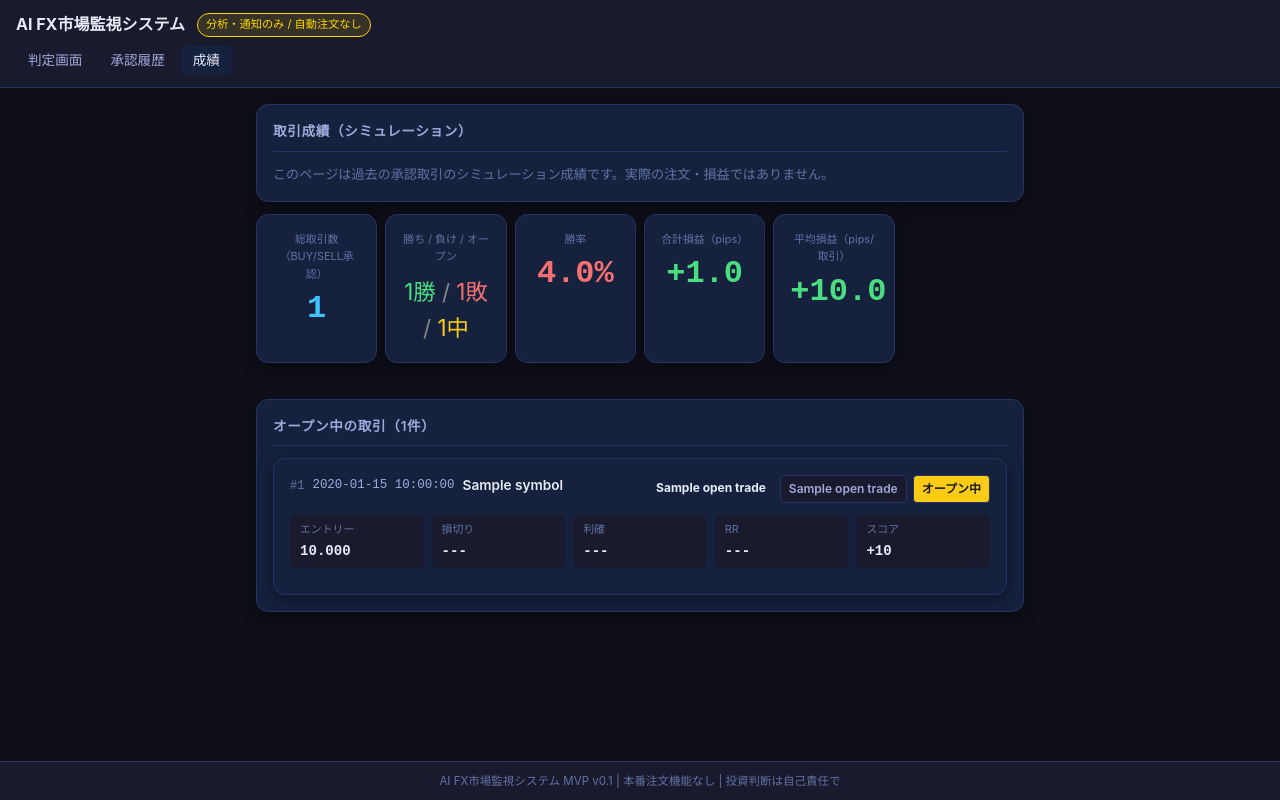
After one commit to nn-prog-ui/-, a FastAPI app: template ai-fx-monitor/app/web/templates/performance.html in a window 1280 px wide. The commit adds this page. Run offline with FastAPI, Linux system fonts and the light colour scheme; the template is opened without the code that fills it: most values are stand-ins (such as "Sample title", 1, 10 or a date in 2020).

Commit message:
Phase 10: 承認後の価格追跡・勝率集計機能を追加
- approval_historyにoutcome/exit_price/closed_at/pnl_pips列をマイグレーション追加
- check_and_close_open_trades(): 毎回の分析時にSL/TP到達を自動判定してクローズ
- get_performance_stats(): 勝率・合計pips・平均pips統計を集計
- /performanceルート＋performance.html: 成績レポート画面を追加
- テスト16件追加（106件全パス）

https://claude.ai/code/session_0131zTMRKWDhgiGYkZp7jgpD

```diff
--- a/ai-fx-monitor/app/web/templates/history.html
+++ b/ai-fx-monitor/app/web/templates/history.html
@@ -16,6 +16,7 @@
     <nav class="header-nav">
       <a href="/" class="nav-link">判定画面</a>
       <a href="/history" class="nav-link active">承認履歴</a>
+      <a href="/performance" class="nav-link">成績</a>
     </nav>
   </header>
 
--- a/ai-fx-monitor/app/web/templates/index.html
+++ b/ai-fx-monitor/app/web/templates/index.html
@@ -16,6 +16,7 @@
     <nav class="header-nav">
       <a href="/" class="nav-link active">判定画面</a>
       <a href="/history" class="nav-link">承認履歴</a>
+      <a href="/performance" class="nav-link">成績</a>
     </nav>
   </header>
 
--- /dev/null
+++ b/ai-fx-monitor/app/web/templates/performance.html
@@ -0,0 +1,166 @@
+<!DOCTYPE html>
+<html lang="ja">
+<head>
+  <meta charset="UTF-8">
+  <meta name="viewport" content="width=device-width, initial-scale=1.0">
+  <meta name="theme-color" content="#1a1a2e">
+  <title>AI FX市場監視 - 成績・統計</title>
+  <link rel="stylesheet" href="/static/style.css">
+</head>
+<body>
+  <header class="app-header">
+    <div class="header-content">
+      <h1 class="app-title">AI FX市場監視システム</h1>
+      <span class="safety-badge">分析・通知のみ / 自動注文なし</span>
+    </div>
+    <nav class="header-nav">
+      <a href="/" class="nav-link">判定画面</a>
+      <a href="/history" class="nav-link">承認履歴</a>
+      <a href="/performance" class="nav-link active">成績</a>
+    </nav>
+  </header>
+
+  <main class="main-content">
+
+    <section class="card">
+      <h2 class="card-title">取引成績（シミュレーション）</h2>
+      <p class="history-note">
+        このページは過去の承認取引のシミュレーション成績です。実際の注文・損益ではありません。
+      </p>
+    </section>
+
+    <!-- 統計カード -->
+    <div class="history-grid" style="margin-bottom: 1.5rem;">
+
+      <div class="card" style="text-align: center;">
+        <div class="h-label">総取引数（BUY/SELL承認）</div>
+        <div class="price-value" style="font-size: 2rem;">{{ stats.total_trades }}</div>
+      </div>
+
+      <div class="card" style="text-align: center;">
+        <div class="h-label">勝ち / 負け / オープン</div>
+        <div style="font-size: 1.4rem; margin-top: 0.5rem;">
+          <span style="color: #4ade80;">{{ stats.win_count }}勝</span>
+          <span style="color: #888;"> / </span>
+          <span style="color: #f87171;">{{ stats.loss_count }}敗</span>
+          <span style="color: #888;"> / </span>
+          <span style="color: #facc15;">{{ stats.open_count }}中</span>
+        </div>
+      </div>
+
+      <div class="card" style="text-align: center;">
+        <div class="h-label">勝率</div>
+        <div class="price-value" style="font-size: 2rem;
+          {% if stats.win_rate is not none and stats.win_rate >= 50 %}color: #4ade80;
+          {% elif stats.win_rate is not none %}color: #f87171;
+          {% endif %}">
+          {% if stats.win_rate is not none %}
+            {{ "%.1f"|format(stats.win_rate) }}%
+          {% else %}
+            ---
+          {% endif %}
+        </div>
+        {% if stats.closed_trades > 0 %}
+        <div class="h-label" style="margin-top: 0.25rem;">{{ stats.closed_trades }}件クローズ済み</div>
+        {% endif %}
+      </div>
+
+      <div class="card" style="text-align: center;">
+        <div class="h-label">合計損益（pips）</div>
+        <div class="price-value" style="font-size: 2rem;
+          {% if stats.total_pips > 0 %}color: #4ade80;
+          {% elif stats.total_pips < 0 %}color: #f87171;
+          {% endif %}">
+          {% if stats.total_pips > 0 %}+{% endif %}{{ "%.1f"|format(stats.total_pips) }}
+        </div>
+      </div>
+
+      <div class="card" style="text-align: center;">
+        <div class="h-label">平均損益（pips/取引）</div>
+        <div class="price-value" style="font-size: 2rem;
+          {% if stats.avg_pips is not none and stats.avg_pips > 0 %}color: #4ade80;
+          {% elif stats.avg_pips is not none and stats.avg_pips < 0 %}color: #f87171;
+          {% endif %}">
+          {% if stats.avg_pips is not none %}
+            {% if stats.avg_pips > 0 %}+{% endif %}{{ "%.1f"|format(stats.avg_pips) }}
+          {% else %}
+            ---
+          {% endif %}
+        </div>
+      </div>
+
+    </div>
+
+    <!-- オープン取引テーブル -->
+    <section class="card">
+      <h2 class="card-title">オープン中の取引（{{ open_trades|length }}件）</h2>
+
+      {% if open_trades %}
+      <div class="history-list">
+        {% for r in open_trades %}
+        <article class="history-card card signal-{{ r.signal|lower if r.signal else 'skip' }}">
+          <header class="history-card-header">
+            <div class="history-meta">
+              <span class="history-id">#{{ r.id }}</span>
+              <span class="history-time">{{ r.created_at }}</span>
+              <span class="history-symbol">{{ r.symbol }}</span>
+              {% if r.is_dummy_data %}
+              <span class="dummy-badge">ダミー</span>
+              {% endif %}
+            </div>
+            <div class="history-signals">
+              <span class="signal-badge signal-{{ r.signal|lower if r.signal else 'skip' }}">
+                {{ r.signal_label }}
+              </span>
+              <span class="action-badge action-{{ r.human_action }}">
+                {{ r.action_label }}
+              </span>
+              <span class="action-badge" style="background: #facc15; color: #1a1a2e;">オープン中</span>
+            </div>
+          </header>
+
+          <div class="history-body">
+            <div class="history-grid">
+              <div class="history-item">
+                <span class="h-label">エントリー</span>
+                <span class="h-value entry">{{ "%.3f"|format(r.entry_price) if r.entry_price else "---" }}</span>
+              </div>
+              <div class="history-item">
+                <span class="h-label">損切り</span>
+                <span class="h-value stoploss">{{ "%.3f"|format(r.stop_loss) if r.stop_loss else "---" }}</span>
+              </div>
+              <div class="history-item">
+                <span class="h-label">利確</span>
+                <span class="h-value takeprofit">{{ "%.3f"|format(r.take_profit) if r.take_profit else "---" }}</span>
+              </div>
+              <div class="history-item">
+                <span class="h-label">RR</span>
+                <span class="h-value {% if r.risk_reward and r.risk_reward >= 1.5 %}rr-good{% endif %}">
+                  {{ "%.2f"|format(r.risk_reward) if r.risk_reward else "---" }}
+                </span>
+              </div>
+              <div class="history-item">
+                <span class="h-label">スコア</span>
+                <span class="h-value">
+                  {% if r.score is not none %}
+                    {% if r.score > 0 %}+{% endif %}{{ r.score }}
+                  {% else %}---{% endif %}
+                </span>
+              </div>
+            </div>
+          </div>
+        </article>
+        {% endfor %}
+      </div>
+      {% else %}
+      <p class="empty-history">現在オープン中の取引はありません。</p>
+      {% endif %}
+    </section>
+
+  </main>
+
+  <footer class="app-footer">
+    <p>AI FX市場監視システム MVP v0.1 | 本番注文機能なし | 投資判断は自己責任で</p>
+  </footer>
+</body>
+</html>
```
Also changed, not shown: ai-fx-monitor/app/database/db.py (+11 -1 lines), ai-fx-monitor/app/database/models.py (+13 -1 lines), ai-fx-monitor/app/database/repository.py (+155 -1 lines), ai-fx-monitor/app/web/routes.py (+39 -0 lines), ai-fx-monitor/tests/test_performance.py (added, +175 -0 lines).
